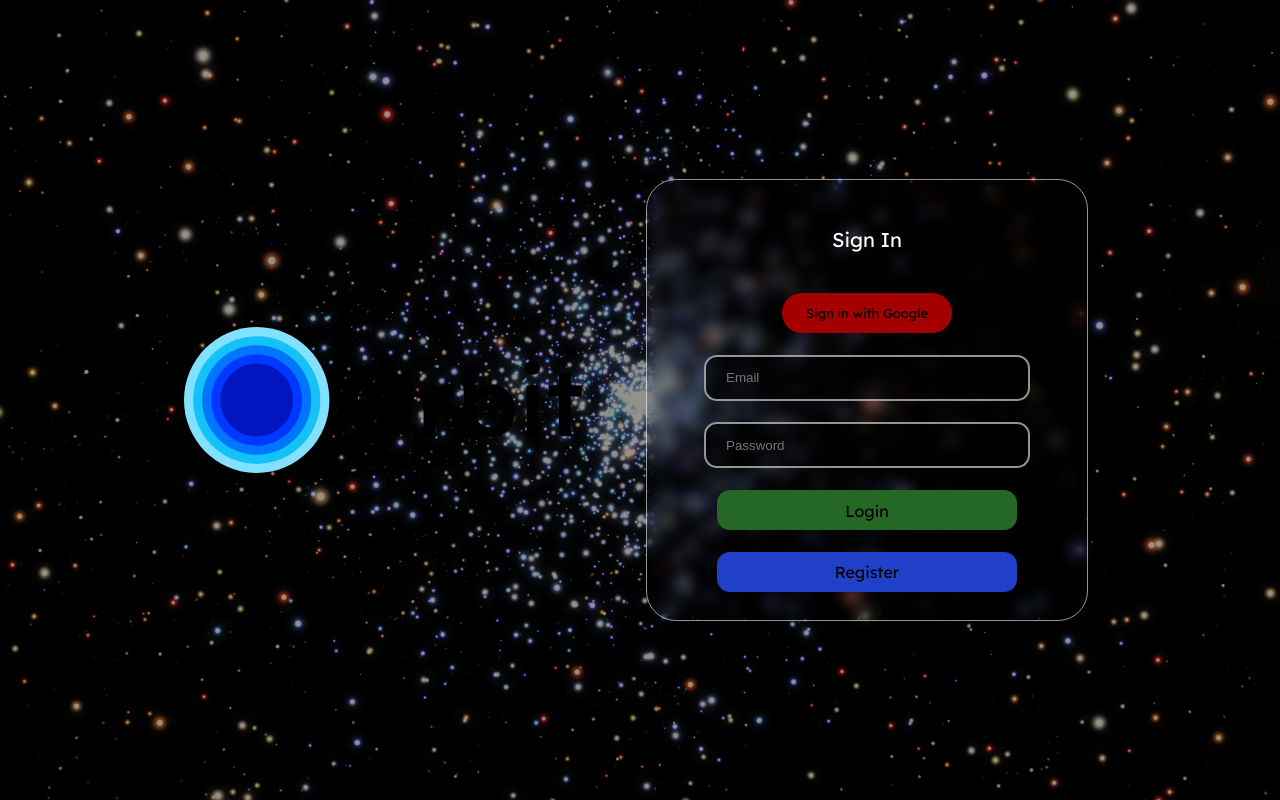
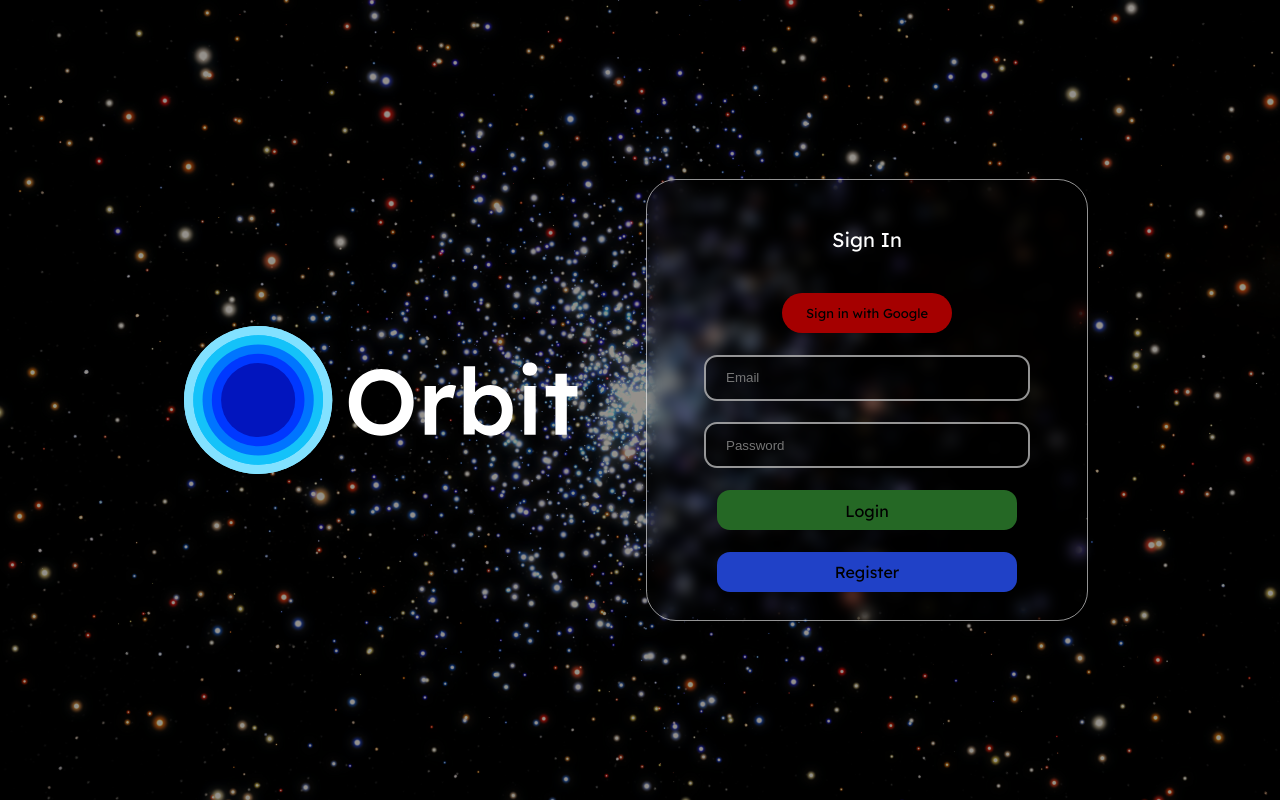
Before and after one commit to rrhxm/orbit-frontend, a React (Vite) app: page / in a window 1280 px wide. Built offline with nearby package versions, Linux system fonts and the light colour scheme; no server answers.

Commit message:
changed logo to white

```diff
--- a/src/Auth.jsx
+++ b/src/Auth.jsx
@@ -35,7 +35,7 @@ export default function Auth() {
     <div className="login-screen">
       <div className="grained" width="100%" height="100%"></div>
 
-      <img src="./toolbar-logo.svg" alt="Orbit Logo" className="login-logo" />
+      <img src="./login-logo.svg" alt="Orbit Logo" className="login-logo" />
       <div className="login-tab">
         <h2 className="login-head">Sign In</h2>
         <button className="google-signin" onClick={signInWithGoogle}>
```
